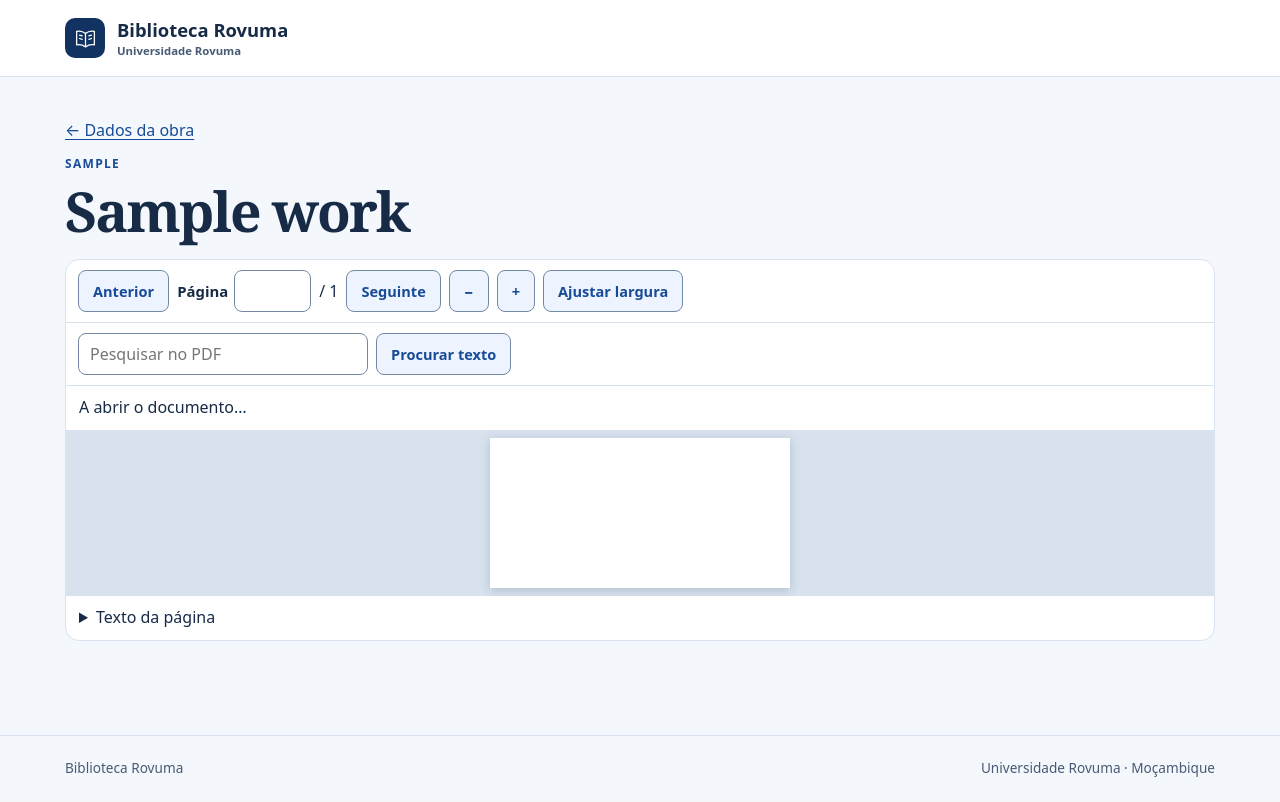
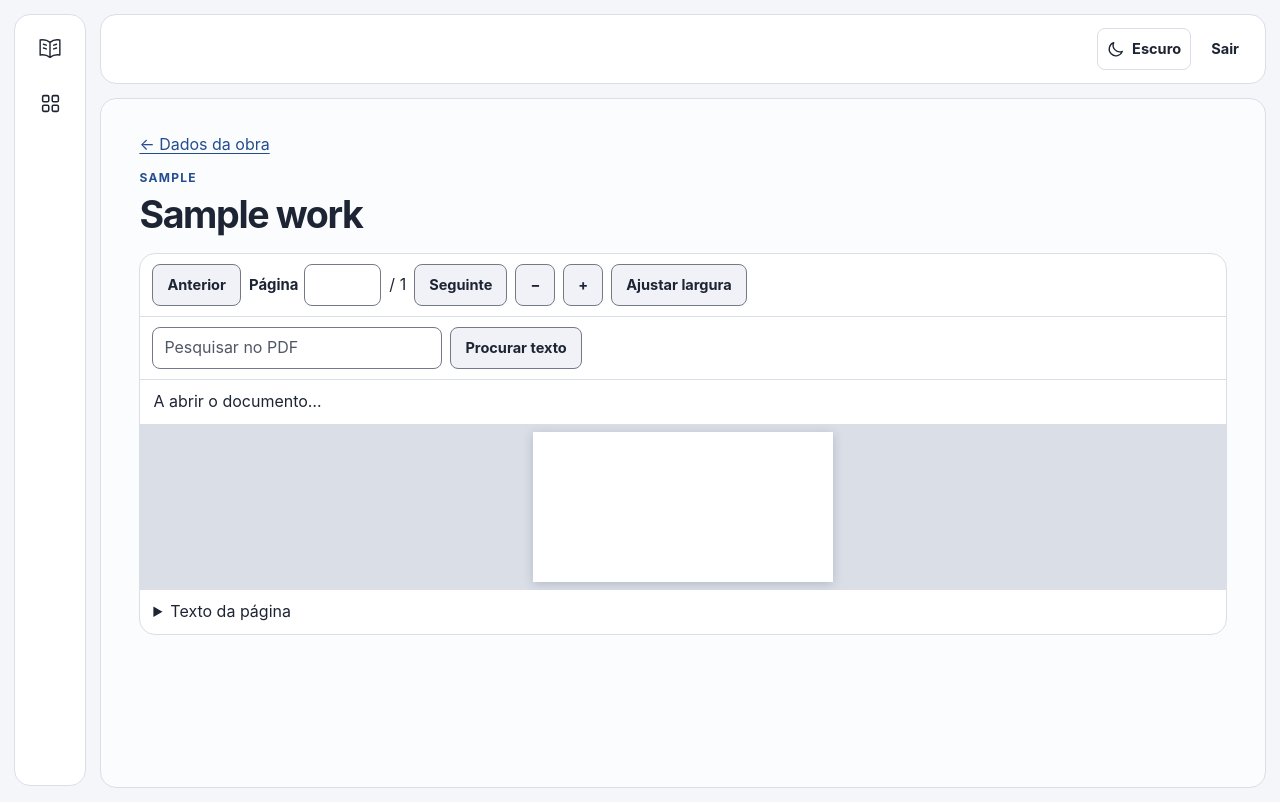
Before and after one commit to MergiorGoriate/Biblioteca-Rovuma, a Django app: template templates/reader.html in a window 1280 px wide. Before the commit the page ends 777 px from the top, so only its background shows below. Run offline with Django 5.2, Linux system fonts and the light colour scheme; the template is opened without the code that fills it: most values are stand-ins (such as "Sample title", 1, 10 or a date in 2020); a map, chart or similar area stays blank; some libraries are stand-ins or nearby versions.

Commit message:
Unificar a navegação visual do portal com o painel administrativo

```diff
--- a/catalog/views.py
+++ b/catalog/views.py
@@ -63,7 +63,7 @@ def portal(request):
 @require(allowed)
 def catalogue(request):
     qs = visible()
-    q = request.GET.get("q", "").strip()
+    q = request.GET.get("q", "").strip()[:200]
     kind = request.GET.get("tipo", "")
     language = request.GET.get("idioma", "")
     year = request.GET.get("ano", "")
--- a/static/catalogue.css
+++ b/static/catalogue.css
@@ -1,23 +1,37 @@
-.portal-content { padding-top: clamp(20px, 4vw, 38px); }
+/* The catalogue shares the administration shell with its own library palette. */
+.reader-portal {
+  --admin-accent: #9fc5ff;
+  --admin-accent-hover: #bed8ff;
+  --admin-accent-ink: #11274c;
+  --portal-cover-mat: #242a37;
+}
+[data-management-theme="light"] .reader-portal {
+  --admin-accent: #254c8b;
+  --admin-accent-hover: #19386d;
+  --admin-accent-ink: #fff;
+  --portal-cover-mat: #e6ecf5;
+}
+.reader-portal .management-content { padding-top: clamp(18px, 3vw, 34px); }
+.reader-portal .management-navigation a { overflow-wrap: anywhere; }
+.reader-portal .theme-label { white-space: nowrap; }
+.reader-portal .site-header .brand { font-weight: 730; }
+.catalogue-filters { grid-template-columns: repeat(4, minmax(0, 1fr)); }
+.catalogue-filters .primary { white-space: normal; width: auto; justify-self: start; }
 .portal-hero {
   display: grid;
   grid-template-columns: minmax(0, 1.13fr) minmax(0, 1fr);
-  min-height: 295px;
+  min-height: 255px;
   overflow: hidden;
-  background: var(--deep);
+  background: #19345e;
   color: #fff;
-  border: 1px solid var(--deep);
+  border: 1px solid #19345e;
   border-radius: 18px;
 }
-.portal-hero-content { padding: clamp(22px, 4vw, 54px); align-self: center; }
-.portal-hero h1 { margin-bottom: 13px; font-size: clamp(2.3rem, 5vw, 3.6rem); letter-spacing: -.04em; }
-.portal-hero p { max-width: 39ch; margin-bottom: 24px; color: #e2edff; font-size: 1rem; }
-.portal-hero-image { display: block; width: 100%; height: 100%; min-height: 0; object-fit: cover; }
-.portal-search { max-width: 580px; }
-.portal-search input { border-color: #d1dff6; min-height: 46px; }
-.portal-search button { color: var(--deep); background: #fff; border-color: #fff; }
-.portal-search button:hover { background: #e8f0ff; border-color: #e8f0ff; }
-.portal-shortcuts { display: flex; gap: 8px 18px; flex-wrap: wrap; margin-top: 18px; }
+.portal-hero-content { padding: clamp(22px, 4vw, 45px); align-self: center; }
+.portal-hero h1 { margin-bottom: 13px; font-family: Georgia, "Times New Roman", serif; font-size: clamp(2.15rem, 4.6vw, 3.6rem); letter-spacing: -.04em; }
+.portal-hero p { max-width: 39ch; margin-bottom: 18px; color: #e2edff; font-size: 1rem; }
+.portal-hero-image { display: block; width: 100%; height: 100%; min-height: 0; max-height: 330px; object-fit: cover; }
+.portal-shortcuts { display: flex; gap: 8px 18px; flex-wrap: wrap; margin-top: 13px; }
 .portal-shortcuts a { color: #e2edff; font-size: .9rem; font-weight: 620; }
 .portal-shortcuts span { margin-left: 3px; }
 .portal-hero :focus-visible { outline-color: #f6d88d; box-shadow: none; }
@@ -27,7 +41,7 @@
 .portal-book-grid { display: grid; gap: 16px; grid-template-columns: repeat(4, minmax(0, 1fr)); }
 .portal-book-grid > .empty { grid-column: 1 / -1; }
 .portal-book { box-shadow: 0 2px 4px #12326109; min-width: 0; }
-.portal-book .cover { height: clamp(140px, 19vw, 222px); background: #e6ecf5; }
+.portal-book .cover { height: clamp(140px, 19vw, 222px); background: var(--portal-cover-mat); }
 .portal-book .cover img { object-fit: contain; }
 .portal-book .card-body { padding: 13px 14px 16px; }
 .portal-book h3 { font-size: 1.05rem; overflow-wrap: anywhere; }
@@ -40,6 +54,28 @@
   .portal-hero { grid-template-columns: minmax(0, 1.35fr) minmax(0, 1fr); }
   .portal-book-grid { grid-template-columns: repeat(3, minmax(0, 1fr)); }
 }
+@media (min-width: 741px) {
+  /* CSS placement keeps the header and rail aligned while preserving their DOM order. */
+  .reader-portal .management-rail { align-content: start; }
+}
+@media (max-width: 740px) {
+  .reader-portal .management-rail { padding: 5px; margin: 0; }
+  .reader-portal .management-navigation { display: flex; flex-wrap: wrap; gap: 3px; }
+  .reader-portal .management-navigation a {
+    flex: 1 0 53px;
+    flex-direction: column;
+    justify-content: center;
+    gap: 3px;
+    padding: 6px 3px;
+    min-height: 49px;
+    line-height: 1.1;
+    text-align: center;
+    font-size: .71rem;
+  }
+  .reader-portal .management-navigation a .admin-icon { width: 19px; height: 19px; }
+  .reader-portal .management-navigation a[aria-current=page] { box-shadow: inset 0 -2px var(--admin-accent); }
+  .catalogue-filters { grid-template-columns: repeat(2, minmax(0, 1fr)); }
+}
 @media (max-width: 610px) {
   .portal-hero { grid-template-columns: minmax(0, 1fr); }
   .portal-hero-image { height: 140px; object-position: 50% 66%; }
--- a/static/management-theme.js
+++ b/static/management-theme.js
@@ -1,4 +1,5 @@
-const themeStorageKey = "rovuma-admin-theme";
+const themeStorageKey = document.currentScript.dataset.themeKey || "rovuma-admin-theme";
+const defaultTheme = document.currentScript.dataset.defaultTheme || "dark";
 const themeRoot = document.documentElement;
 
 function applyManagementTheme(theme) {
@@ -6,9 +7,10 @@ function applyManagementTheme(theme) {
 }
 
 try {
-  applyManagementTheme(localStorage.getItem(themeStorageKey) === "light" ? "light" : "dark");
+  const savedTheme = localStorage.getItem(themeStorageKey);
+  applyManagementTheme(["light", "dark"].includes(savedTheme) ? savedTheme : defaultTheme);
 } catch {
-  applyManagementTheme("dark");
+  applyManagementTheme(defaultTheme);
 }
 
 window.addEventListener("DOMContentLoaded", () => {
--- a/static/management.css
+++ b/static/management.css
@@ -1,7 +1,7 @@
 html[data-management-theme="dark"] { background: #101012; }
 html[data-management-theme="light"] { background: #f5f6f9; }
 
-.management {
+:is(.management, .reader-portal) {
   color-scheme: dark;
   --paper: #101012;
   --ink: #f5f4f6;
@@ -37,7 +37,7 @@ html[data-management-theme="light"] { background: #f5f6f9; }
   font-family: Inter, system-ui, -apple-system, BlinkMacSystemFont, "Segoe UI", sans-serif;
 }
 
-[data-management-theme="light"] .management {
+[data-management-theme="light"] :is(.management, .reader-portal) {
   color-scheme: light;
   --paper: #f5f6f9;
   --ink: #1d2433;
@@ -67,20 +67,20 @@ html[data-management-theme="light"] { background: #f5f6f9; }
   --admin-draft-ink: #684711;
 }
 
-.management .wrap { width: auto; margin: 0; }
-.management .site-header {
+:is(.management, .reader-portal) .wrap { width: auto; margin: 0; }
+:is(.management, .reader-portal) .site-header {
   background: var(--white);
   border: 1px solid var(--line);
   border-radius: var(--round);
 }
-.management .header-flex { min-height: 68px; padding: 10px 16px; gap: 12px; }
-.management .brand { font-size: .96rem; }
+:is(.management, .reader-portal) .header-flex { min-height: 68px; padding: 10px 16px; gap: 12px; }
+:is(.management, .reader-portal) .brand { font-size: .96rem; }
 .management-account { display: flex; align-items: center; gap: 6px 10px; margin-left: auto; }
 .management-account .secondary { gap: 7px; }
 .management-account .plain { padding-inline: 9px; color: var(--ink); }
 .management-account .plain:hover { background: var(--pale); }
 .management-theme-toggle { gap: 7px; border-color: var(--line); }
-.management .management-theme-toggle[hidden], .theme-moon,
+:is(.management, .reader-portal) .management-theme-toggle[hidden], .theme-moon,
 [data-management-theme="light"] .theme-sun { display: none; }
 [data-management-theme="light"] .theme-moon { display: inline-flex; }
 .management-search {
@@ -89,7 +89,7 @@ html[data-management-theme="light"] { background: #f5f6f9; }
   max-width: 920px;
   min-width: 0;
 }
-.management .management-search input {
+:is(.management, .reader-portal) .management-search input {
   min-height: 44px;
   padding: 8px 52px 8px 16px;
   background: var(--admin-search-surface);
@@ -110,18 +110,18 @@ html[data-management-theme="light"] { background: #f5f6f9; }
   border-radius: 24px;
 }
 .management-search button:hover { background: var(--admin-search-hover); }
-.management input:not([type=checkbox]), .management select, .management textarea {
+:is(.management, .reader-portal) input:not([type=checkbox]), :is(.management, .reader-portal) select, :is(.management, .reader-portal) textarea {
   background: var(--admin-input);
   color: var(--ink);
 }
-.management input::placeholder, .management textarea::placeholder { color: var(--muted); opacity: 1; }
-.management .primary { color: var(--admin-accent-ink); background: var(--admin-accent); border-color: var(--admin-accent); }
-.management .primary:hover { background: var(--admin-accent-hover); border-color: var(--admin-accent-hover); }
-.management .secondary { color: var(--ink); background: var(--pale); }
-.management .secondary:hover { background: var(--soft-blue); }
-.management .notice.error { background: var(--admin-danger-surface); border-color: var(--admin-danger-border); }
-.management .notice.error, .management .errorlist { color: var(--admin-danger-ink); }
-.management .skip:focus { color: #173047; }
+:is(.management, .reader-portal) input::placeholder, :is(.management, .reader-portal) textarea::placeholder { color: var(--muted); opacity: 1; }
+:is(.management, .reader-portal) .primary { color: var(--admin-accent-ink); background: var(--admin-accent); border-color: var(--admin-accent); }
+:is(.management, .reader-portal) .primary:hover { background: var(--admin-accent-hover); border-color: var(--admin-accent-hover); }
+:is(.management, .reader-portal) .secondary { color: var(--ink); background: var(--pale); }
+:is(.management, .reader-portal) .secondary:hover { background: var(--soft-blue); }
+:is(.management, .reader-portal) .notice.error { background: var(--admin-danger-surface); border-color: var(--admin-danger-border); }
+:is(.management, .reader-portal) .notice.error, :is(.management, .reader-portal) .errorlist { color: var(--admin-danger-ink); }
+:is(.management, .reader-portal) .skip:focus { color: #173047; }
 
 .admin-icon {
   width: 18px;
@@ -265,15 +265,15 @@ html[data-management-theme="light"] { background: #f5f6f9; }
 .admin-collection-empty p { max-width: 38ch; margin: 0; color: var(--muted); }
 
 @media (min-width: 741px) {
-  .management {
+  :is(.management, .reader-portal) {
     display: grid;
     grid-template-columns: var(--admin-rail-width) minmax(0, 1fr);
     grid-template-rows: max-content 1fr;
     gap: var(--admin-gap);
     padding: var(--admin-gap);
   }
-  .management .site-header { grid-column: 2; }
-  .management .site-header .brand { display: none; }
+  :is(.management, .reader-portal) .site-header { grid-column: 2; }
+  :is(.management, .reader-portal) .site-header .brand { display: none; }
   .management-shell { display: contents; }
   .management-sidebar {
     grid-area: 1 / 1 / span 2;
@@ -314,8 +314,8 @@ html[data-management-theme="light"] { background: #f5f6f9; }
 }
 
 @media (max-width: 740px) {
-  .management { padding: 10px; }
-  .management .header-flex { min-height: auto; gap: 8px; }
+  :is(.management, .reader-portal) { padding: 10px; }
+  :is(.management, .reader-portal) .header-flex { min-height: auto; gap: 8px; }
   .management-search { order: 1; flex-basis: 100%; }
   .management-sidebar { margin-block: 10px; }
   .management-rail { margin-top: 8px; }
@@ -327,7 +327,7 @@ html[data-management-theme="light"] { background: #f5f6f9; }
 }
 
 @media (max-width: 580px) {
-  .management .header-flex { padding-inline: 12px; }
+  :is(.management, .reader-portal) .header-flex { padding-inline: 12px; }
   .management-account { gap: 4px; }
   .management-account .plain, .management-account .secondary { padding-inline: 7px; font-size: .79rem; }
   .management-account .secondary .admin-icon, .management-theme-toggle .theme-label { display: none; }
--- a/templates/library.html
+++ b/templates/library.html
@@ -1,4 +1,4 @@
-{% extends "base.html" %}{% block content %}<h1>Minhas leituras</h1>
+{% extends "portal_base.html" %}{% block content %}<h1>Minhas leituras</h1>
 <div class="two-col"><section class="panel"><h2>Leituras recentes</h2>
 {% for item in recent %}<div class="record"><a href="{% url 'reader' item.version_id %}">{{ item.version.document.edition.work.title }}</a><p>Página {{ item.page }}</p></div>{% empty %}<p class="muted">Ainda não começou a ler uma obra.</p>{% endfor %}</section>
 <section class="panel"><h2>Marcadores</h2>
--- a/templates/management/base.html
+++ b/templates/management/base.html
@@ -14,11 +14,7 @@
 </form>
 {% endif %}
 <div class="management-account">
-  <button type="button" id="management-theme-toggle" class="plain management-theme-toggle" aria-label="Activar modo claro" title="Activar modo claro" hidden>
-    <span class="theme-sun">{% include "management/icon.html" with icon="sun" %}</span>
-    <span class="theme-moon">{% include "management/icon.html" with icon="moon" %}</span>
-    <span class="theme-label" aria-hidden="true">Claro</span>
-  </button>
+  {% include 'theme_toggle.html' %}
   {% if nav_student or nav_editor %}<a class="secondary" href="{% url 'portal' %}">{% include "management/icon.html" with icon="external" %}Abrir portal</a>{% endif %}
   {% include 'logout_form.html' %}
 </div>
--- /dev/null
+++ b/templates/portal_base.html
@@ -0,0 +1,41 @@
+{% extends "base.html" %}{% load static %}
+{% block styles %}
+<script src="{% static 'management-theme.js' %}" data-theme-key="rovuma-portal-theme" data-default-theme="light"></script>
+<link rel="stylesheet" href="{% static 'management.css' %}">
+<link rel="stylesheet" href="{% static 'catalogue.css' %}">
+{% endblock %}
+{% block body_class %}portal reader-portal{% endblock %}
+{% block header %}
+<a class="brand" href="{% url 'portal' %}"><span>Biblioteca Rovuma</span></a>
+{% if nav_student or nav_editor %}
+<form id="portal-search" class="management-search" action="{% url 'catalogue' %}" method="get" role="search" aria-label="Pesquisar no catálogo">
+  <label for="home-q" class="sr-only">Pesquisar obras</label>
+  <input id="home-q" name="q" type="search" maxlength="200" value="{{ q|default:'' }}" placeholder="Título, autor, assunto ou identificador">
+  <button type="submit" aria-label="Pesquisar">{% include "management/icon.html" with icon="search" %}</button>
+</form>
+{% endif %}
+<div class="management-account">
+  {% include 'theme_toggle.html' %}
+  {% include 'logout_form.html' %}
+</div>
+{% endblock %}
+{% block layout_start %}
+<div class="wrap management-shell">
+  <aside class="management-sidebar">
+    <div class="management-rail">
+      <a class="management-mark" href="{% url 'portal' %}" aria-label="Biblioteca Rovuma" title="Biblioteca Rovuma">{% include 'brand_icon.html' %}</a>
+      {% with route=request.resolver_match.url_name %}
+      <nav class="management-navigation" aria-label="Portal da biblioteca">
+        <a href="{% url 'portal' %}" title="Início"{% if route == 'portal' %} aria-current="page"{% endif %}>{% include "management/icon.html" with icon="home" %}<span>Início</span></a>
+        {% if nav_student or nav_editor %}<a href="{% url 'catalogue' %}" title="Catálogo"{% if route == 'catalogue' or route == 'work' or route == 'reader' %} aria-current="page"{% endif %}>{% include "management/icon.html" with icon="books" %}<span>Catálogo</span></a>{% endif %}
+        {% if nav_student %}<a href="{% url 'library' %}" title="Minhas leituras"{% if route == 'library' %} aria-current="page"{% endif %}>{% include "management/icon.html" with icon="history" %}<span>Minhas leituras</span></a>{% endif %}
+        {% if nav_student or nav_editor %}<a href="{% url 'profile' %}" title="Perfil"{% if route == 'profile' or route == 'password_change' or route == 'password_change_done' %} aria-current="page"{% endif %}>{% include "management/icon.html" with icon="people" %}<span>Perfil</span></a>{% endif %}
+        {% if nav_editor or nav_credential or nav_correct or nav_audit %}<a href="{% url 'management' %}" title="Painel administrativo">{% include "management/icon.html" with icon="key" %}<span class="sr-only">Painel administrativo</span><span class="portal-nav-caption" aria-hidden="true">Administração</span></a>{% endif %}
+      </nav>
+      {% endwith %}
+    </div>
+  </aside>
+{% endblock %}
+{% block main_class %}main management-content portal-content{% endblock %}
+{% block layout_end %}</div>{% endblock %}
+{% block footer %}{% endblock %}
--- a/templates/profile.html
+++ b/templates/profile.html
@@ -1,4 +1,4 @@
-{% extends "base.html" %}{% block content %}<section class="panel form-panel"><h1>Perfil</h1>
+{% extends "portal_base.html" %}{% block content %}<section class="panel form-panel"><h1>Perfil</h1>
 <dl><dt>Número institucional</dt><dd>{{ user.institutional_number }}</dd><dt>Credenciamento válido até</dt><dd>{{ user.credential_until|date:"d/m/Y" }}</dd><dt>Autenticação</dt><dd>{{ user.get_identity_source_display }}</dd></dl>
 {% if user.identity_source == 'local' %}<a class="primary" href="{% url 'password_change' %}">Alterar senha</a>{% endif %}
 </section>{% endblock %}
--- a/templates/reader.html
+++ b/templates/reader.html
@@ -1,4 +1,4 @@
-{% extends editorial|yesno:"management/base.html,base.html" %}{% load static %}{% block content %}
+{% extends editorial|yesno:"management/base.html,portal_base.html" %}{% load static %}{% block content %}
 {% if editorial %}<a class="back" href="{% url 'manage_work' work.pk %}#documento-{{ version.pk }}">← Gestão da obra</a>
 {% else %}<a class="back" href="{% url 'work' work.pk %}">← Dados da obra</a>{% endif %}
 <div class="section-head"><div><p class="eyebrow">{{ version.get_access_mode_display }}</p><h1>{{ work.title }}</h1></div>
--- a/templates/registration/password_change_done.html
+++ b/templates/registration/password_change_done.html
@@ -1 +1 @@
-{% extends "base.html" %}{% block content %}<section class="panel"><h1>Senha actualizada</h1><a href="{% url 'profile' %}">Voltar ao perfil</a></section>{% endblock %}
+{% extends "portal_base.html" %}{% block content %}<section class="panel"><h1>Senha actualizada</h1><a href="{% url 'profile' %}">Voltar ao perfil</a></section>{% endblock %}
--- a/templates/registration/password_change_form.html
+++ b/templates/registration/password_change_form.html
@@ -1 +1 @@
-{% extends layout|default:"base.html" %}{% block content %}<section class="panel form-panel"><h1>Alterar senha</h1><form method="post">{% csrf_token %}{{ form.as_p }}<button class="primary">Guardar senha</button></form></section>{% endblock %}
+{% extends layout|default:"portal_base.html" %}{% block content %}<section class="panel form-panel"><h1>Alterar senha</h1><form method="post">{% csrf_token %}{{ form.as_p }}<button class="primary">Guardar senha</button></form></section>{% endblock %}
--- a/templates/staff_home.html
+++ b/templates/staff_home.html
@@ -1,4 +1,4 @@
-{% extends "base.html" %}
+{% extends "portal_base.html" %}
 {% block content %}
 <section class="panel">
   <h1>Acesso ao catálogo</h1>
--- /dev/null
+++ b/templates/theme_toggle.html
@@ -0,0 +1,5 @@
+<button type="button" id="management-theme-toggle" class="plain management-theme-toggle" hidden>
+  <span class="theme-sun">{% include "management/icon.html" with icon="sun" %}</span>
+  <span class="theme-moon">{% include "management/icon.html" with icon="moon" %}</span>
+  <span class="theme-label" aria-hidden="true"></span>
+</button>
--- a/templates/work.html
+++ b/templates/work.html
@@ -1,4 +1,4 @@
-{% extends "base.html" %}
+{% extends "portal_base.html" %}
 {% block title %}{{ work.title }} · Biblioteca Rovuma{% endblock %}
 {% block content %}
 <a class="back" href="{% url 'catalogue' %}">← Catálogo</a>
```
Also changed, not shown: ops/browser_smoke.py (+18 -2 lines), templates/catalogue.html (+8 -10 lines), templates/home.html (+1 -8 lines).
